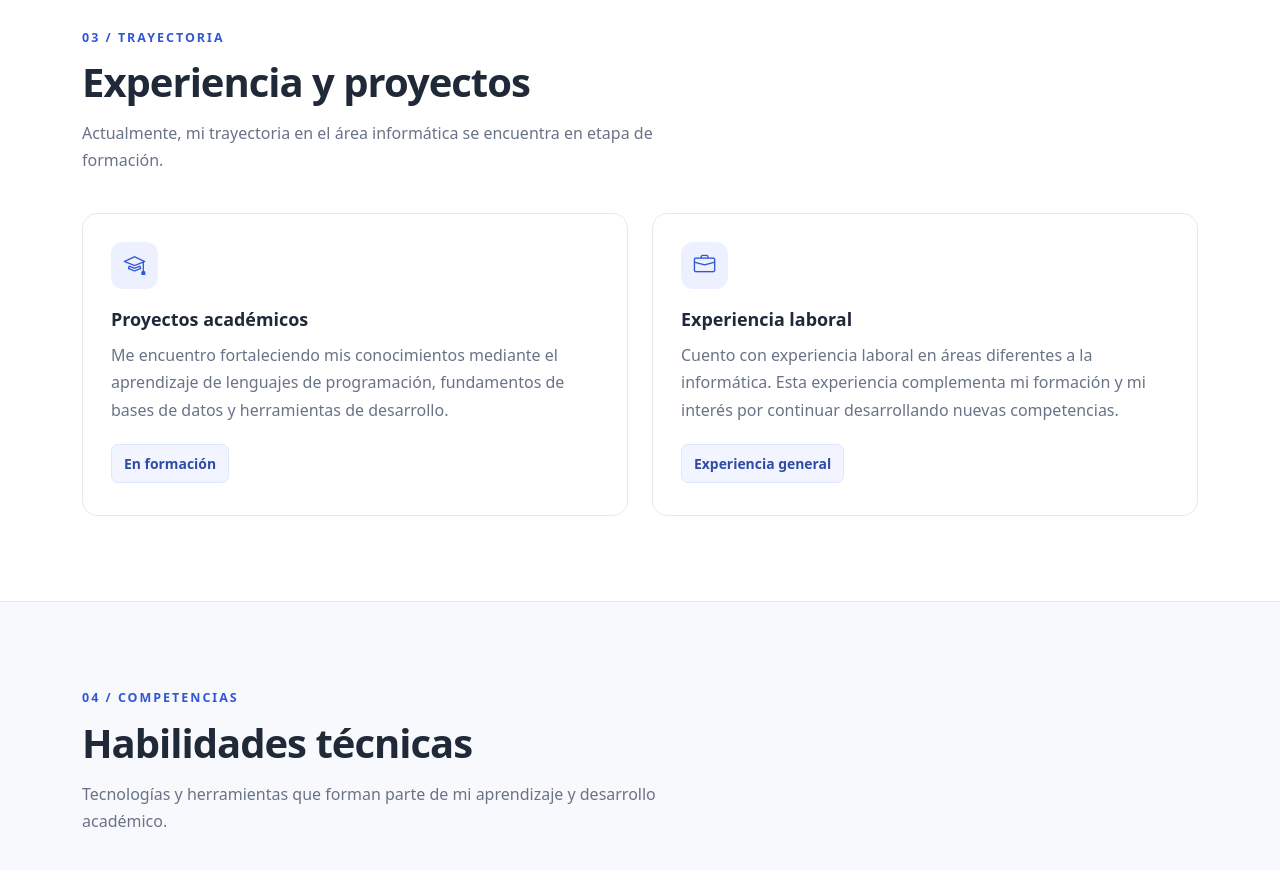
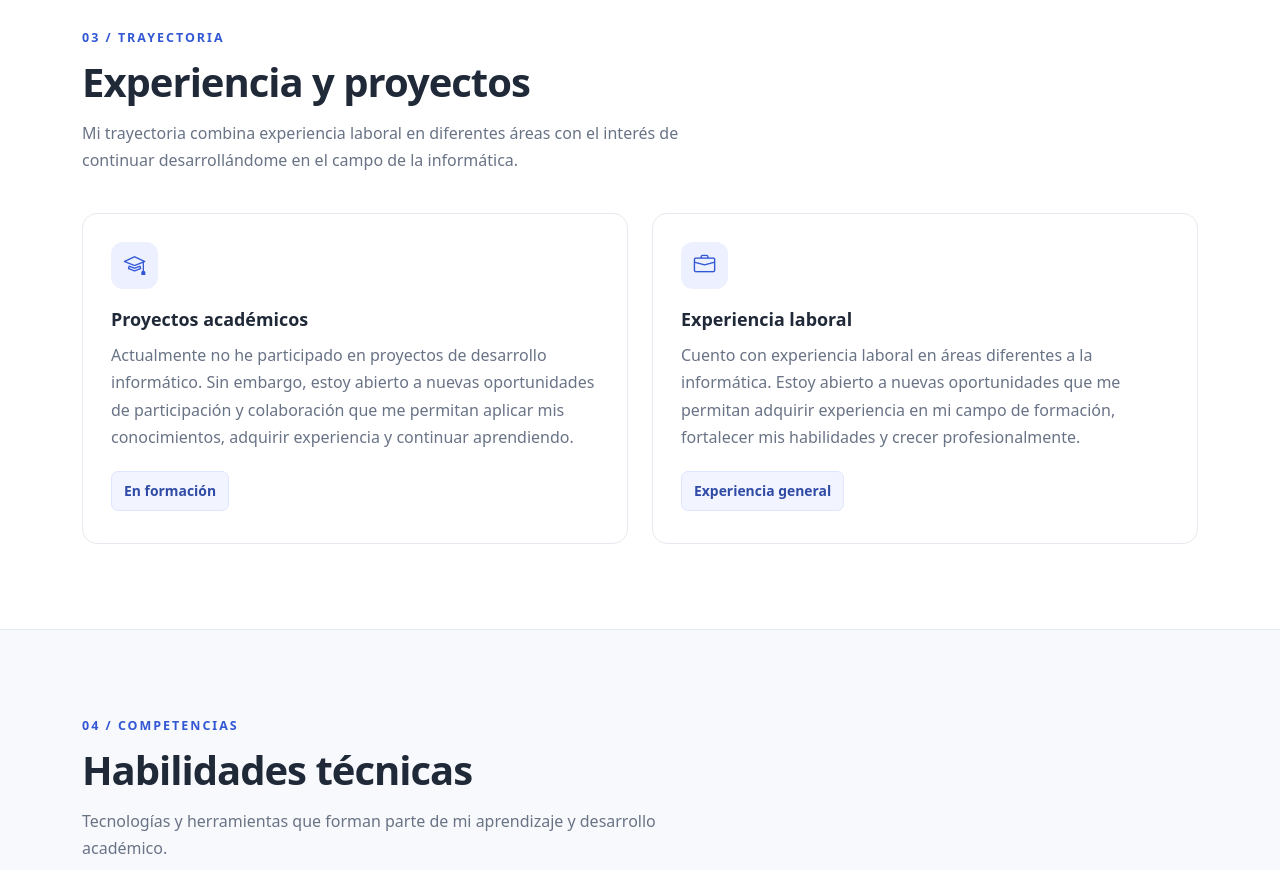
Before and after one commit to jeronimo-arboleda-galeano/desarrollo_web, a plain HTML site: page index.html in a window 1280 px wide. Shown: the part 2020-2890 px from the top of the page. Drawn offline with nearby package versions, Linux system fonts and the light colour scheme.

Commit message:
Update index.html

```diff
--- a/index.html
+++ b/index.html
@@ -547,8 +547,9 @@
                 <h2 class="section-title">Experiencia y proyectos</h2>
 
                 <p class="section-description">
-                    Actualmente, mi trayectoria en el área informática
-                    se encuentra en etapa de formación.
+                    Mi trayectoria combina experiencia laboral
+                    en diferentes áreas con el interés de continuar
+                    desarrollándome en el campo de la informática.
                 </p>
 
                 <div class="row g-4">
@@ -557,14 +558,19 @@
                             <div class="icon-box">
                                 <i class="bi bi-mortarboard"></i>
                             </div>
+
                             <h3>Proyectos académicos</h3>
+
                             <p>
-                                Me encuentro fortaleciendo mis
-                                conocimientos mediante el aprendizaje
-                                de lenguajes de programación,
-                                fundamentos de bases de datos y
-                                herramientas de desarrollo.
+                                Actualmente no he participado en
+                                proyectos de desarrollo informático.
+                                Sin embargo, estoy abierto a nuevas
+                                oportunidades de participación y
+                                colaboración que me permitan aplicar
+                                mis conocimientos, adquirir experiencia
+                                y continuar aprendiendo.
                             </p>
+
                             <p class="mt-3">
                                 <span class="tag">En formación</span>
                             </p>
@@ -576,14 +582,18 @@
                             <div class="icon-box">
                                 <i class="bi bi-briefcase"></i>
                             </div>
+
                             <h3>Experiencia laboral</h3>
+
                             <p>
                                 Cuento con experiencia laboral en
                                 áreas diferentes a la informática.
-                                Esta experiencia complementa mi
-                                formación y mi interés por continuar
-                                desarrollando nuevas competencias.
+                                Estoy abierto a nuevas oportunidades
+                                que me permitan adquirir experiencia
+                                en mi campo de formación, fortalecer
+                                mis habilidades y crecer profesionalmente.
                             </p>
+
                             <p class="mt-3">
                                 <span class="tag">Experiencia general</span>
                             </p>
```
